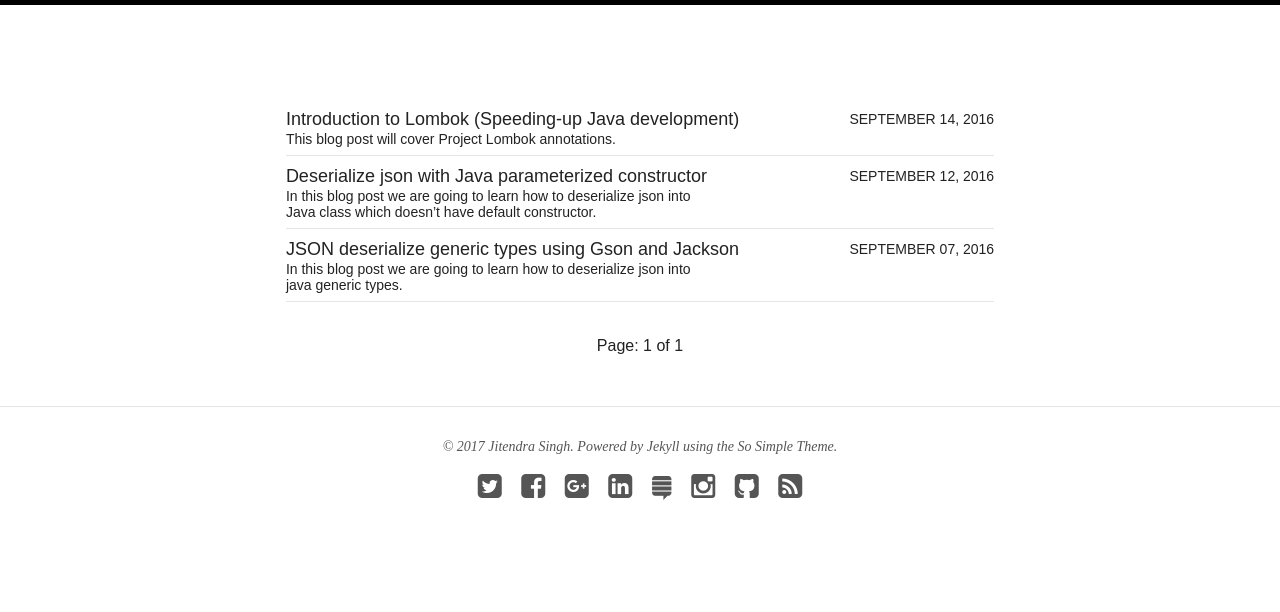
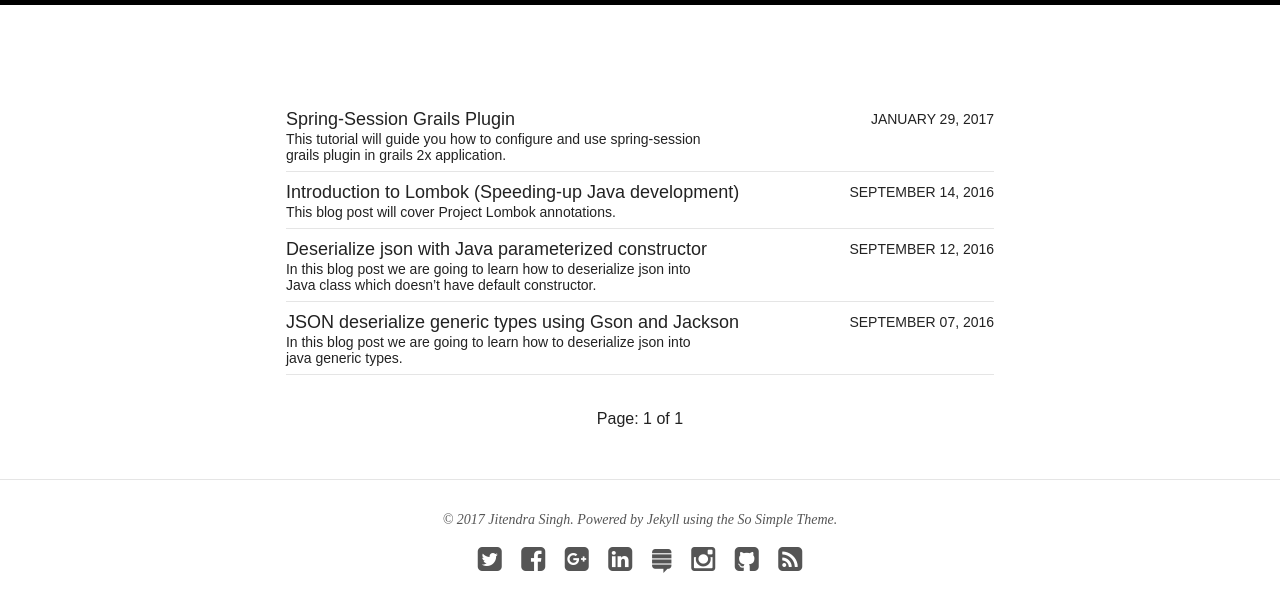
Before and after one commit to jeetmp3/jblog.github.io, a Jekyll site: the page built from index.html, in a window 1280 px wide. Shown: the top 612 px of the page. Built offline with Jekyll 4.4.1, drawn with Linux system fonts in a browser that asks for light colours; nearby versions of some CDN libraries; the list of posts is cut into pages by our own code; part of the change alters nothing that is shown.

````diff
--- /dev/null
+++ b/_posts/blogs/2017-01-29-Spring-Session-Grails-Plugin.md
@@ -0,0 +1,99 @@
+---
+layout: post
+title: Spring-Session Grails Plugin
+status: unpublish
+type: post
+published: true
+comments: true
+category: blogs
+tags: [GRAILS, JAVA, SPRING-SESSION]
+date: 2017-01-29T00:00:00-04:00
+comments: true
+share: true
+excerpt: This tutorial will guide you how to configure and use spring-session grails plugin in grails 2x application.
+---
+
+This tutorial will guide you how to configure and use <a href="https://grails.org/plugin/spring-session" target="_blank">spring-session grails plugin</a> in grails 2x application. To read more about spring-session <a href="http://projects.spring.io/spring-session/" target="_blank">click here</a>.
+
+Below points will be cover in this tutorial
+
+1. Introduction
+2. Installation
+3. Using different Store
+4. Change Serialization machanism
+
+#### 2. Install
+Configuration the plugin is very easy. If you're using grails 2x then add following code in your `BuildConfig.groovy` inside the `plugins` block
+
+```groovy
+plugins {
+    ...
+    runtime "org.grails.plugins:spring-session:1.2.2-RC1"
+}
+```
+
+**Note:** *By Default plugin will use Redis as it's default data store. Currently it supports Redis, Mongo and JDBC store to persist session. Let's check different store.*
+{: .notice}
+
+#### 3. Using Different Store
+Currently, this plugin supports 3 data store.
+
+1. Redis
+2. Mongo
+3. JDBC
+
+Let's explore these data store one by one.
+
+##### 1. Redis
+To change data store you need to set below property in your `Config.groovy` file
+
+```groovy
+springsession.sessionStore=SessionStore.REDIS
+```
+Now plugin will use Redis to persist the sessions. It'll use JDK Serialization to serialize session data, __*so make sure every object you put in session must be marked Serializable*__. To configure redis connection below properties will be use
+
+```java
+package samples.lombok;
+
+import lombok.NonNull;
+
+/**
+ * @author Jitendra Singh.
+ */
+@lombok.AllArgsConstructor
+public class AllArgsConstructor {
+
+    private final String name;
+    @NonNull
+    private String city;
+    private int age;
+}
+```
+To verify plugin is working, just create a dummy controller and run the app. Let's say you've created controller called HomeController.
+
+```java
+package samples.lombok;
+
+import lombok.NonNull;
+
+/**
+ * @author Jitendra Singh.
+ */
+@lombok.AllArgsConstructor
+public class AllArgsConstructor {
+
+    private final String name;
+    @NonNull
+    private String city;
+    private int age;
+}
+```
+Now run below command on terminal.
+
+```bash
+curl -c - localhost:8080/g2ss/home/index
+```
+
+You'll see the session cookie like
+
+`#HttpOnly_localhost    FALSE    /g2ss/    FALSE    0    SESSION    9c3796b4-90d1-4f51-b340-4dc857f6cdd2`
--- a/index.html
+++ b/index.html
@@ -4,6 +4,7 @@ title: Total Blogs
 ---
 <ul class="post-list">
     {% for post in paginator.posts %}
+        {% if post.published == true %}
         <li>
             <article>
                 <a href="{{ site.url }}{{ post.url }}">
@@ -19,6 +20,7 @@ title: Total Blogs
                 </a>
             </article>
         </li>
+        {% endif %}
     {% endfor %}
 </ul>
 
````
Lines whose indentation alone changed are shown as unchanged.
